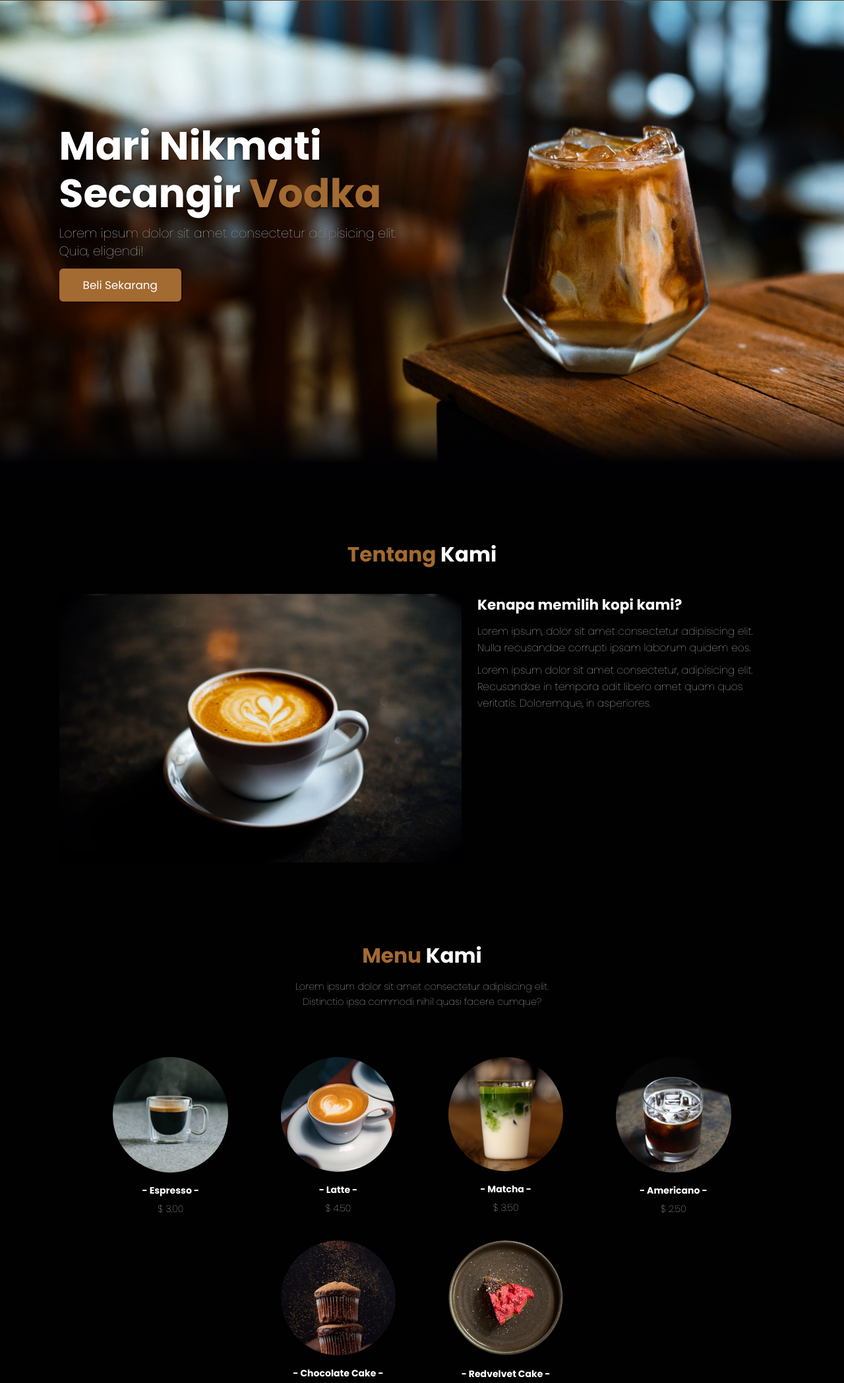
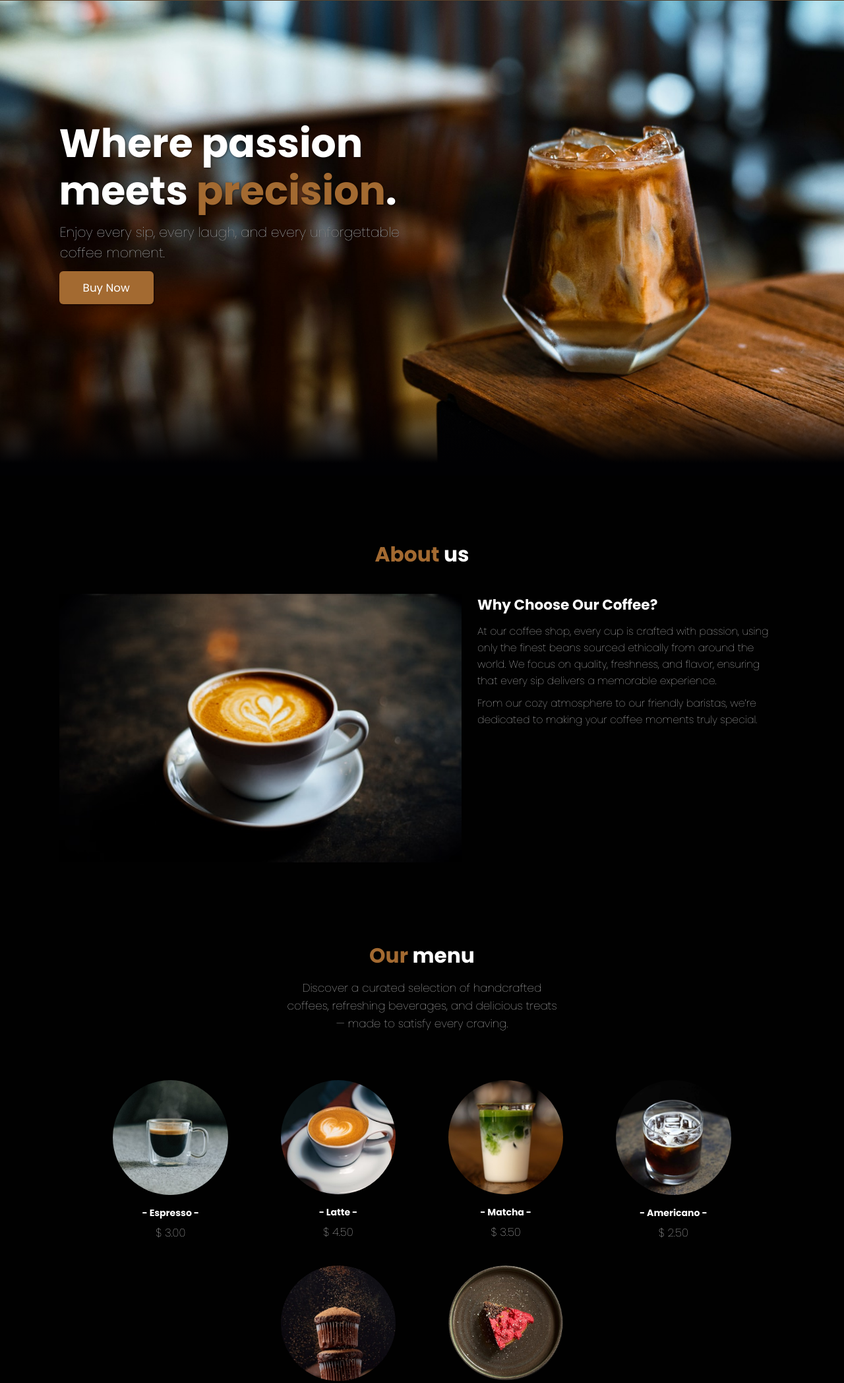
Before and after one commit to joyhenryy/kopi-henry, a plain HTML site: page index.html in a window 1280 px wide. Shown: the part 79-2175 px from the top of the page at 66% size. Drawn offline with nearby package versions, Linux system fonts and the light colour scheme.

Commit message:
Website Kopi henry

```diff
--- a/index.html
+++ b/index.html
@@ -26,9 +26,9 @@
 
       <div class="navbar-nav">
         <a href="#home">Home</a>
-        <a href="#about">Tentang Kami</a>
+        <a href="#about">About</a>
         <a href="#menu">Menu</a>
-        <a href="#contact">Kontak</a>
+        <a href="#contact">Contact</a>
       </div>
 
       <div class="navbar-extra">
@@ -42,34 +42,34 @@
     <!-- Hero Section start-->
     <section class="hero" id="home">
       <main class="content">
-        <h1>Mari Nikmati Secangir <span>Vodka</span></h1>
+        <h1>Where passion meets <span>precision</span>.</h1>
         <p>
-          Lorem ipsum dolor sit amet consectetur adipisicing elit. Quia,
-          eligendi!
+          Enjoy every sip, every laugh, and every unforgettable coffee moment.
         </p>
-        <a href="#" class="cta">Beli Sekarang</a>
+        <a href="#" class="cta">Buy Now</a>
       </main>
     </section>
     <!-- Hero Section end-->
 
     <!-- About Section start -->
     <section id="about" class="about">
-      <h2><span>Tentang</span> Kami</h2>
+      <h2><span>About</span> us</h2>
 
       <div class="row">
         <div class="about-img">
-          <img src="tentang-kami1.jpg" alt="Tentang Kami" />
+          <img src="img/tentang-kami1.jpg" alt="Tentang Kami" />
         </div>
         <div class="content">
-          <h3>Kenapa memilih kopi kami?</h3>
+          <h3>Why Choose Our Coffee?</h3>
           <p>
-            Lorem ipsum, dolor sit amet consectetur adipisicing elit. Nulla
-            recusandae corrupti ipsam laborum quidem eos.
+            At our coffee shop, every cup is crafted with passion, using only
+            the finest beans sourced ethically from around the world. We focus
+            on quality, freshness, and flavor, ensuring that every sip delivers
+            a memorable experience.
           </p>
           <p>
-            Lorem ipsum dolor sit amet consectetur, adipisicing elit. Recusandae
-            in tempora odit libero amet quam quos veritatis. Doloremque, in
-            asperiores.
+            From our cozy atmosphere to our friendly baristas, we’re dedicated
+            to making your coffee moments truly special.
           </p>
         </div>
       </div>
@@ -78,40 +78,40 @@
 
     <!-- Menu Section start -->
     <section id="menu" class="menu">
-      <h2><span>Menu</span> Kami</h2>
+      <h2><span>Our</span> menu</h2>
       <p>
-        Lorem ipsum dolor sit amet consectetur adipisicing elit. Distinctio ipsa
-        commodi nihil quasi facere cumque?
+        Discover a curated selection of handcrafted coffees, refreshing
+        beverages, and delicious treats — made to satisfy every craving.
       </p>
 
       <div class="row">
         <div class="menu-card">
-          <img src="menu1.jpg" alt="Espresso" class="menu-card-img" />
+          <img src="img/menu1.jpg" alt="Espresso" class="menu-card-img" />
           <h3 class="menu-card-title">- Espresso -</h3>
           <p class="menu-card-price">$ 3.00</p>
         </div>
         <div class="menu-card">
-          <img src="menu2.jpg" alt="Latte" class="menu-card-img" />
+          <img src="img/menu2.jpg" alt="Latte" class="menu-card-img" />
           <h3 class="menu-card-title">- Latte -</h3>
           <p class="menu-card-price">$ 4.50</p>
         </div>
         <div class="menu-card">
-          <img src="menu3.jpg" alt="Matcha" class="menu-card-img" />
+          <img src="img/menu3.jpg" alt="Matcha" class="menu-card-img" />
           <h3 class="menu-card-title">- Matcha -</h3>
           <p class="menu-card-price">$ 3.50</p>
         </div>
         <div class="menu-card">
-          <img src="menu4.jpg" alt="Americano" class="menu-card-img" />
+          <img src="img/menu4.jpg" alt="Americano" class="menu-card-img" />
           <h3 class="menu-card-title">- Americano -</h3>
           <p class="menu-card-price">$ 2.50</p>
         </div>
         <div class="menu-card">
-          <img src="menu5.jpg" alt="Chocolate Cake" class="menu-card-img" />
+          <img src="img/menu5.jpg" alt="Chocolate Cake" class="menu-card-img" />
           <h3 class="menu-card-title">- Chocolate Cake -</h3>
           <p class="menu-card-price">$ 5.00</p>
         </div>
         <div class="menu-card">
-          <img src="menu6.jpg" alt="Redvelvet Cake" class="menu-card-img" />
+          <img src="img/menu6.jpg" alt="Redvelvet Cake" class="menu-card-img" />
           <h3 class="menu-card-title">- Redvelvet Cake -</h3>
           <p class="menu-card-price">$ 5.00</p>
         </div>
@@ -121,10 +121,8 @@
 
     <!-- Contact Section start -->
     <section id="contact" class="contact">
-      <h2><span>Kontak</span> Kami</h2>
-      <p>
-        Lorem ipsum dolor, sit amet consectetur adipisicing elit. Esse, culpa!
-      </p>
+      <h2><span>Contact</span> us</h2>
+      <p>Have questions or just want to say hello? We’re here!</p>
 
       <div class="row">
         <iframe
--- a/kopi.css
+++ b/kopi.css
@@ -90,7 +90,7 @@ body {
   min-height: 100vh;
   display: flex;
   align-items: center;
-  background-image: url("pariwat-pannium-EIyVsrBb_BQ-unsplash.jpg");
+  background-image: url("img/main-bg.jpg");
   background-repeat: no-repeat;
   background-size: cover;
   background-position: center;
@@ -128,12 +128,13 @@ body {
 }
 
 .hero .content p {
-  font-size: 1.6rem;
+  font-size: 1.7rem;
   margin-top: 1rem;
-  line-height: 1.4;
-  font-weight: 100;
+  line-height: 1.5;
+  font-weight: 200;
   text-shadow: 1px 1px 3px rgba(1, 1, 3, 0.5);
   mix-blend-mode: difference;
+  padding: 0 0.1rem;
 }
 
 .hero .content .cta {
@@ -145,6 +146,7 @@ body {
   background-color: var(--primary);
   border-radius: 0.5rem;
   box-shadow: 1px 1px 3px rgba(1, 1, 3, 0.5);
+  padding-top: 1rem;
 }
 
 /* About Section */
@@ -212,7 +214,7 @@ body {
   margin: auto;
   font-weight: 100;
   line-height: 1.6;
-  font-size: 1.2rem;
+  font-size: 1.4rem;
 }
 
 .menu .row {
@@ -269,8 +271,8 @@ body {
 
 .contact .row form .input-group input {
   width: 100%;
-  padding: 2rem;
-  font-size: 1.7rem;
+  padding: 1.5rem;
+  font-size: 1.3rem;
   background: none;
   color: #fff;
 }
@@ -279,7 +281,7 @@ body {
   margin-top: 3rem;
   display: inline-block;
   padding: 1rem 3rem;
-  font-size: 1.7rem;
+  font-size: 1.4rem;
   color: #fff;
   background-color: var(--primary);
   cursor: pointer;
@@ -318,7 +320,7 @@ footer .links a {
 }
 
 footer .credit {
-  font-size: 0.8rem;
+  font-size: 1rem;
 }
 
 footer .credit a {
```
Also changed, not shown: bg-1.jpg (deleted), font-new.otf (deleted), header-bg.jpeg.jpg (deleted), img/main-bg.jpg (renamed from pariwat-pannium-EIyVsrBb_BQ-unsplash.jpg), img/menu1.jpg (renamed from menu1.jpg), img/menu2.jpg (renamed from menu2.jpg), img/menu3.jpg (renamed from menu3.jpg), img/menu4.jpg (renamed from menu4.jpg), img/menu5.jpg (renamed from menu5.jpg), img/menu6.jpg (renamed from menu6.jpg), img/tentang-kami1.jpg (renamed from tentang-kami1.jpg).
